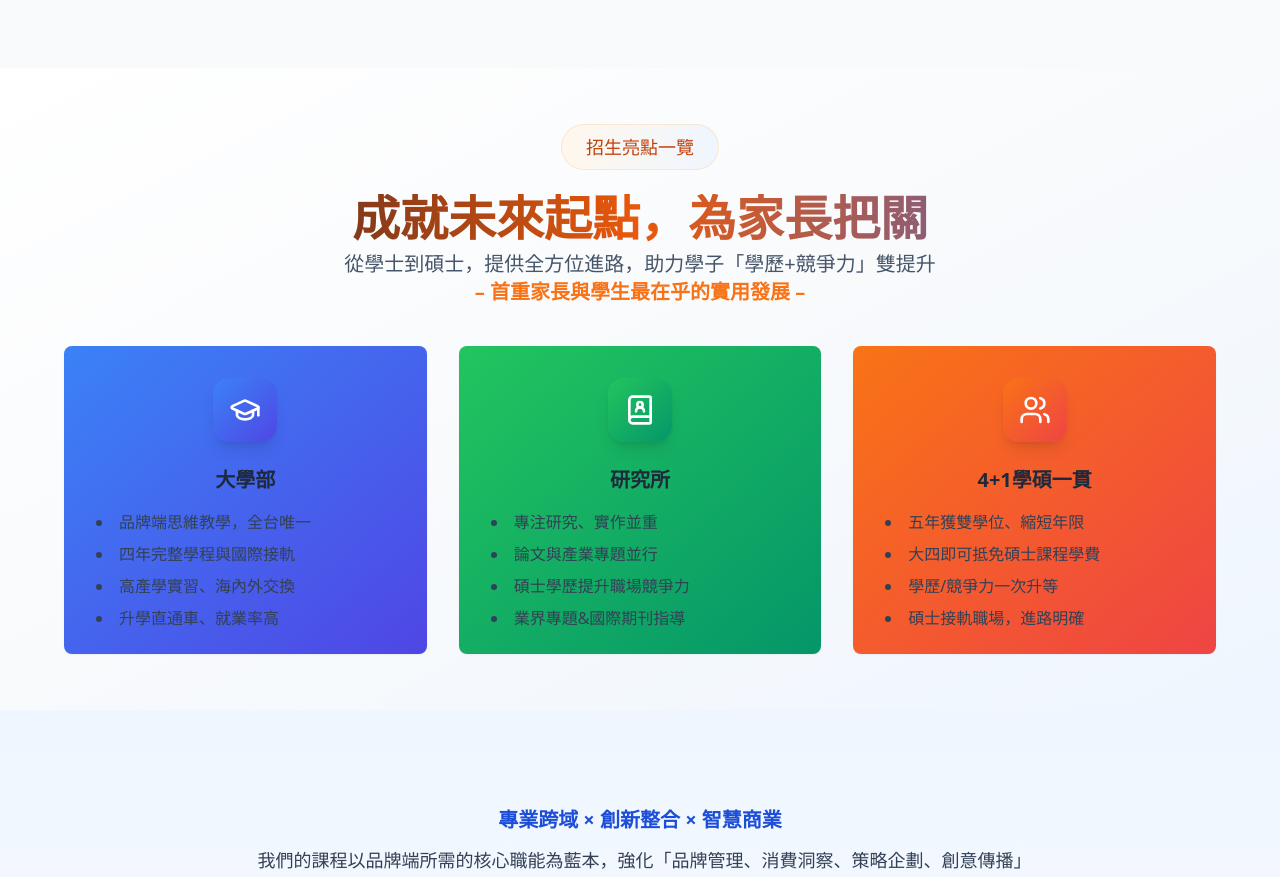
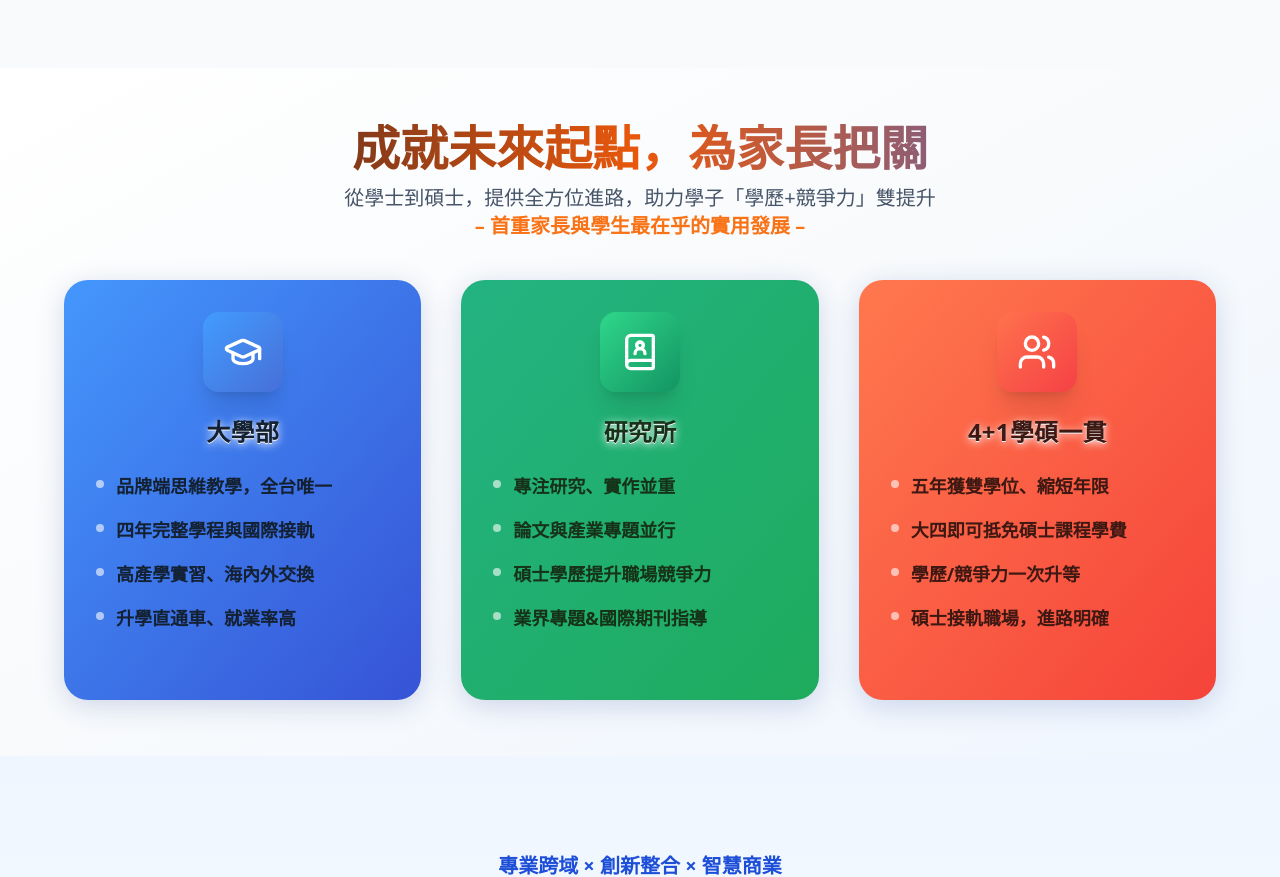
Before and after one commit to Marais131/Marketing-web, a React (Vite) app: page / in a window 1280 px wide. Shown: the part 2280-3157 px from the top of the page. Built offline with nearby package versions, Linux system fonts and the light colour scheme.

Commit message:
Fix: Improve font visibility in AdmissionHighlight
Adjust font size, boldness, and color in AdmissionHighlight cards to enhance readability.

```diff
--- a/src/components/AdmissionHighlight.tsx
+++ b/src/components/AdmissionHighlight.tsx
@@ -1,13 +1,15 @@
 
 import { Card, CardContent } from "@/components/ui/card";
-import { Badge } from "@/components/ui/badge";
 import { GraduationCap, BookUser, Users } from "lucide-react";
 
 const highlights = [
   {
     icon: GraduationCap,
     title: "大學部",
-    color: "from-blue-500 to-indigo-600",
+    bg: "bg-gradient-to-br from-[#4497fc] to-[#3653d6]",
+    iconBg: "bg-gradient-to-br from-[#429cff] to-[#476fd8]",
+    textColor: "text-[#132132]",
+    bulletColor: "bg-white/60",
     points: [
       "品牌端思維教學，全台唯一",
       "四年完整學程與國際接軌",
@@ -18,7 +20,10 @@ const highlights = [
   {
     icon: BookUser,
     title: "研究所",
-    color: "from-green-500 to-emerald-600",
+    bg: "bg-gradient-to-br from-[#23b382] to-[#1eab5d]",
+    iconBg: "bg-gradient-to-br from-[#2fd78b] to-[#139462]",
+    textColor: "text-[#163218]",
+    bulletColor: "bg-white/60",
     points: [
       "專注研究、實作並重",
       "論文與產業專題並行",
@@ -29,7 +34,10 @@ const highlights = [
   {
     icon: Users,
     title: "4+1學碩一貫",
-    color: "from-orange-500 to-red-500",
+    bg: "bg-gradient-to-br from-[#ff784e] to-[#f5433a]",
+    iconBg: "bg-gradient-to-br from-[#ff724d] to-[#f54145]",
+    textColor: "text-[#3e1812]",
+    bulletColor: "bg-white/60",
     points: [
       "五年獲雙學位、縮短年限",
       "大四即可抵免碩士課程學費",
@@ -43,10 +51,7 @@ const AdmissionHighlight = () => (
   <section className="relative py-14 bg-gradient-to-br from-white via-slate-50 to-blue-50 overflow-hidden">
     <div className="container mx-auto px-6">
       <div className="text-center mb-10">
-        <Badge className="bg-gradient-to-r from-orange-50 to-blue-50 text-orange-700 border border-orange-200/50 px-6 py-2 rounded-full mb-6 font-medium text-lg">
-          招生亮點一覽
-        </Badge>
-        <h2 className="text-4xl md:text-5xl font-bold mb-2 bg-gradient-to-r from-slate-900 via-orange-600 to-blue-600 bg-clip-text text-transparent">
+        <h2 className="text-4xl md:text-5xl font-bold mb-3 bg-gradient-to-r from-slate-900 via-orange-600 to-blue-600 bg-clip-text text-transparent">
           成就未來起點，為家長把關
         </h2>
         <p className="text-lg md:text-xl text-slate-600 max-w-2xl mx-auto leading-relaxed">
@@ -54,17 +59,40 @@ const AdmissionHighlight = () => (
           <span className="font-semibold text-orange-500">– 首重家長與學生最在乎的實用發展 –</span>
         </p>
       </div>
-      <div className="grid md:grid-cols-3 gap-8 max-w-6xl mx-auto mt-6">
+      <div className="grid md:grid-cols-3 gap-10 max-w-6xl mx-auto mt-8">
         {highlights.map((item, i) => (
-          <Card key={i} className={`group border-0 bg-gradient-to-br ${item.color} bg-opacity-10 hover:scale-105 hover:shadow-xl transition-all duration-300`}>
-            <CardContent className="pt-8 px-8 pb-6 text-center">
-              <div className={`w-16 h-16 bg-gradient-to-br ${item.color} rounded-2xl flex items-center justify-center mb-6 mx-auto shadow-lg`}>
-                <item.icon className="w-8 h-8 text-white" />
+          <Card
+            key={i}
+            className={`${item.bg} rounded-3xl shadow-xl border-0 group transition-all duration-300 min-h-[420px] flex flex-col items-center justify-start`}
+            style={{ boxShadow: "0 6px 28px 0 rgba(44,75,150,.20)" }}
+          >
+            <CardContent className="w-full flex-1 flex flex-col items-center pt-8 px-8 pb-10">
+              {/* Icon Block */}
+              <div
+                className={`w-20 h-20 ${item.iconBg} rounded-2xl flex items-center justify-center mb-6 mx-auto shadow-xl`}
+              >
+                <item.icon className="w-10 h-10 text-white" />
               </div>
-              <div className="font-black text-xl mb-4 text-slate-800">{item.title}</div>
-              <ul className="text-slate-700 text-left space-y-2 text-base list-disc list-inside">
+              {/* Title */}
+              <div
+                className={`font-black text-2xl mb-6 ${item.textColor}`}
+                style={{
+                  letterSpacing: "0.01em",
+                  textShadow: "0 .5px 0 #f5f6fa, 0 1.5px 8px white"
+                }}
+              >
+                {item.title}
+              </div>
+              {/* Points */}
+              <ul className="w-full text-left space-y-4">
                 {item.points.map((p, idx) => (
-                  <li key={idx}>{p}</li>
+                  <li
+                    key={idx}
+                    className={`flex items-start gap-3 text-lg ${item.textColor} font-semibold`}
+                  >
+                    <span className={`w-2 h-2 mt-2 rounded-full ${item.bulletColor} flex-shrink-0`}></span>
+                    <span className="">{p}</span>
+                  </li>
                 ))}
               </ul>
             </CardContent>
```
